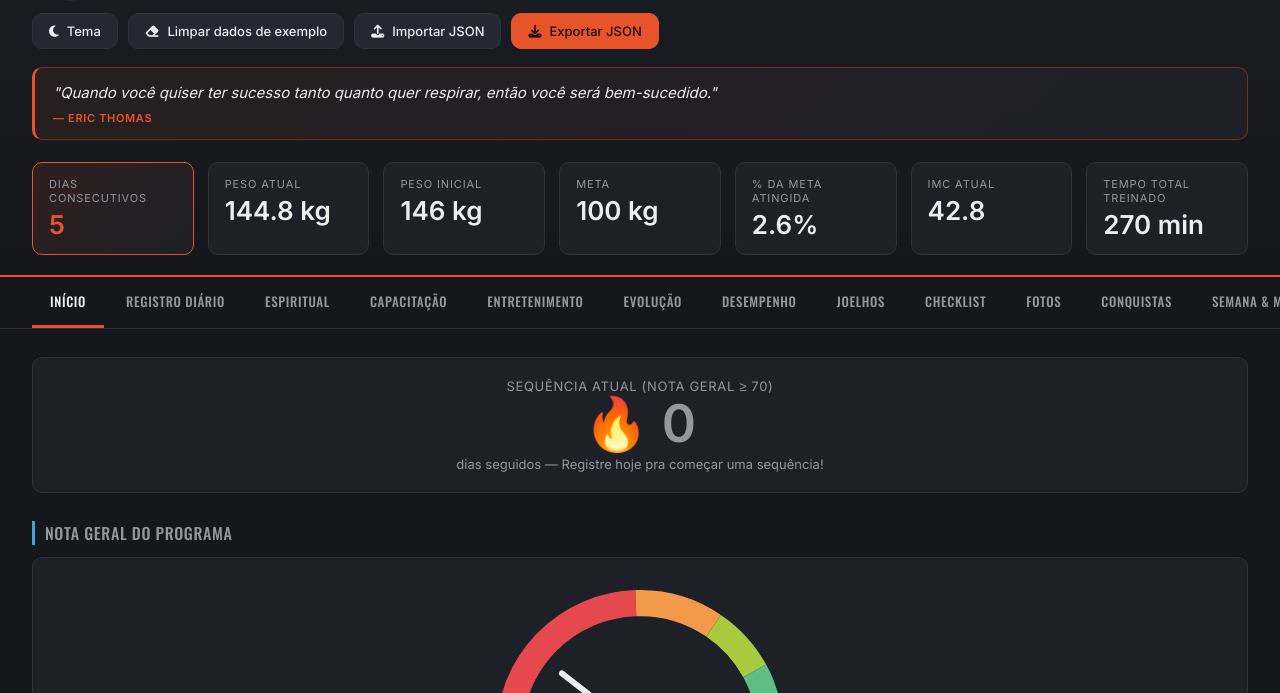
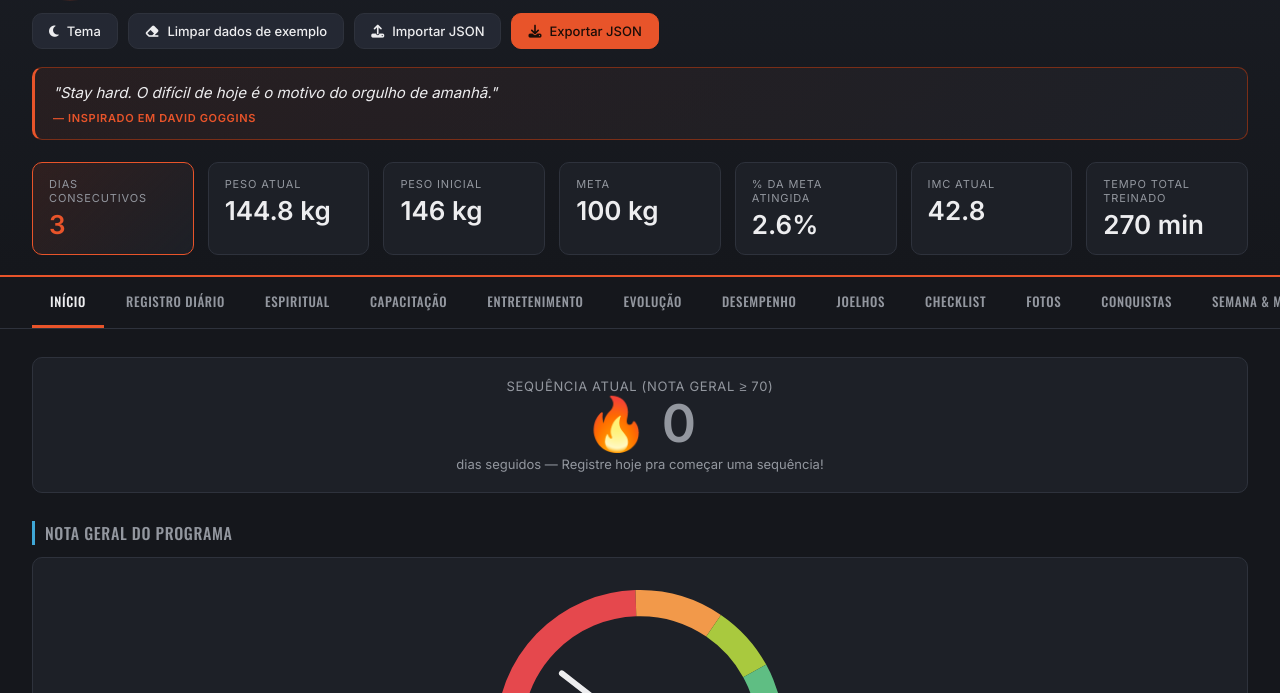
Before and after one commit to kricobala/meu-dashboard, a plain HTML site: page index.html in a window 1280 px wide. Shown: the part 107-800 px from the top of the page. Drawn offline with nearby package versions, Linux system fonts and the light colour scheme.

Commit message:
Add files via upload

```diff
--- a/index.html
+++ b/index.html
@@ -768,26 +768,26 @@ select{
 let state = {
   profile:{ pesoInicial:146, meta:100, alturaM:1.84 },
   measurements:[
-    {date:'2026-11-13', peso:146, cintura:130, quadril:128, peitoral:118, braco:38, antebraco:31, coxa:68, panturrilha:42, fcRepouso:82, sono:6, energia:5, dorJoelho:9, tempoBike:10, volumeTreino:20, cargaMedia:4},
-    {date:'2026-11-19', peso:144.8, cintura:129, quadril:127.5, peitoral:118, braco:38, antebraco:31, coxa:68, panturrilha:42, fcRepouso:80, sono:6, energia:6, dorJoelho:9, tempoBike:15, volumeTreino:24, cargaMedia:4}
+    {date:'2026-11-16', peso:146, cintura:130, quadril:128, peitoral:118, braco:38, antebraco:31, coxa:68, panturrilha:42, fcRepouso:82, sono:6, energia:5, dorJoelho:9, tempoBike:10, volumeTreino:20, cargaMedia:4},
+    {date:'2026-11-22', peso:144.8, cintura:129, quadril:127.5, peitoral:118, braco:38, antebraco:31, coxa:68, panturrilha:42, fcRepouso:80, sono:6, energia:6, dorJoelho:9, tempoBike:15, volumeTreino:24, cargaMedia:4}
   ],
   workouts:[
-    {date:'2026-11-13', done:true, type:'Força A (Casa)', cardioMin:10},
-    {date:'2026-11-14', done:false, type:'Funcional (Casa)', cardioMin:0},
-    {date:'2026-11-15', done:true, type:'Caminhada 1h (Viagem)', cardioMin:60},
-    {date:'2026-11-16', done:true, type:'Caminhada 1h (Viagem)', cardioMin:60},
-    {date:'2026-11-17', done:true, type:'Caminhada 1h (Viagem)', cardioMin:60},
-    {date:'2026-11-18', done:true, type:'Caminhada 1h (Viagem)', cardioMin:60},
-    {date:'2026-11-19', done:true, type:'Caminhada 1h (Viagem)', cardioMin:60}
+    {date:'2026-11-16', done:true, type:'Força A (Casa)', cardioMin:10},
+    {date:'2026-11-17', done:true, type:'Estabilização (Casa)', cardioMin:10},
+    {date:'2026-11-18', done:true, type:'Força B (Casa)', cardioMin:10},
+    {date:'2026-11-19', done:false, type:'Estabilização (Casa)', cardioMin:0},
+    {date:'2026-11-20', done:true, type:'Força A (Casa)', cardioMin:10},
+    {date:'2026-11-21', done:true, type:'Funcional (Casa)', cardioMin:10},
+    {date:'2026-11-22', done:true, type:'Caminhada 1h (Viagem)', cardioMin:60}
   ],
   joints:[
-    {date:'2026-11-13', joelho:'Ambos', dor:9, rigidez:9, inchaco:'Não', limitacao:'Nenhuma', obs:'Início do programa'},
-    {date:'2026-11-16', joelho:'Direito', dor:8, rigidez:8, inchaco:'Não', limitacao:'Leve ao flexionar', obs:'Após caminhada longa, ritmo reduzido'},
-    {date:'2026-11-19', joelho:'Ambos', dor:10, rigidez:10, inchaco:'Não', limitacao:'Nenhuma', obs:'Fim da primeira semana'}
+    {date:'2026-11-16', joelho:'Ambos', dor:9, rigidez:9, inchaco:'Não', limitacao:'Nenhuma', obs:'Início do programa'},
+    {date:'2026-11-19', joelho:'Direito', dor:8, rigidez:8, inchaco:'Não', limitacao:'Leve ao flexionar', obs:'Após step-up, reduzido para F1'},
+    {date:'2026-11-22', joelho:'Ambos', dor:10, rigidez:10, inchaco:'Não', limitacao:'Nenhuma', obs:'Fim da primeira semana'}
   ],
   checklist:[
-    {date:'2026-11-13', treino:true, cardio:true, mobilidade:true, alongamento:true, peso:true, sono:true, hidratacao:true, fotos:false, dor:true},
-    {date:'2026-11-14', treino:true, cardio:true, mobilidade:true, alongamento:false, peso:false, sono:true, hidratacao:true, fotos:false, dor:true}
+    {date:'2026-11-16', treino:true, cardio:true, mobilidade:true, alongamento:true, peso:true, sono:true, hidratacao:true, fotos:false, dor:true},
+    {date:'2026-11-17', treino:true, cardio:true, mobilidade:true, alongamento:false, peso:false, sono:true, hidratacao:true, fotos:false, dor:true}
   ],
   photos:[],
   kanban: [],
@@ -846,7 +846,7 @@ const QUOTES = [
   {text:"Stay hard. O difícil de hoje é o motivo do orgulho de amanhã.", author:"Inspirado em David Goggins"}
 ];
 
-const QUOTE_START_DATE = new Date(2026, 10, 13); // Dia 1 do programa, avança 1 frase por dia
+const QUOTE_START_DATE = new Date(2026, 10, 16); // Dia 1 do programa, avança 1 frase por dia
 
 function daysSinceStart(d){
   const a = new Date(d.getFullYear(), d.getMonth(), d.getDate());
@@ -898,7 +898,7 @@ function nextWorkout(){
    mas não retroalimentam a Nota Geral (o sistema não back-preenche dados
    que não existem).
    ========================================================================== */
-const PAPIS_START_DATE = '2026-11-13';
+const PAPIS_START_DATE = '2026-11-16';
 
 // Pesos da Nota Geral — ajustáveis aqui, sem precisar tocar no resto do código.
 const PESOS_NOTA_GERAL = { espiritual:0.35, fisica:0.30, capacitacao:0.20, entretenimento:0.15 };
@@ -3065,7 +3065,7 @@ function regenerarSemana(numero){
   state.kanban = state.kanban.concat(novos).sort((a,b)=> new Date(a.dataPrevista)-new Date(b.dataPrevista));
 }
 
-const LOCALSTORAGE_KEY = 'ydkm_son_state_v41';
+const LOCALSTORAGE_KEY = 'ydkm_son_state_v42';
 let autosaveTimeout = null;
 
 function persistirEstado(){
--- a/service-worker.js
+++ b/service-worker.js
@@ -1,4 +1,4 @@
-const CACHE_NAME = 'ydkm-son-cache-v50';
+const CACHE_NAME = 'ydkm-son-cache-v51';
 const ASSETS_TO_CACHE = [
   './index.html',
   './manifest.json',
```
